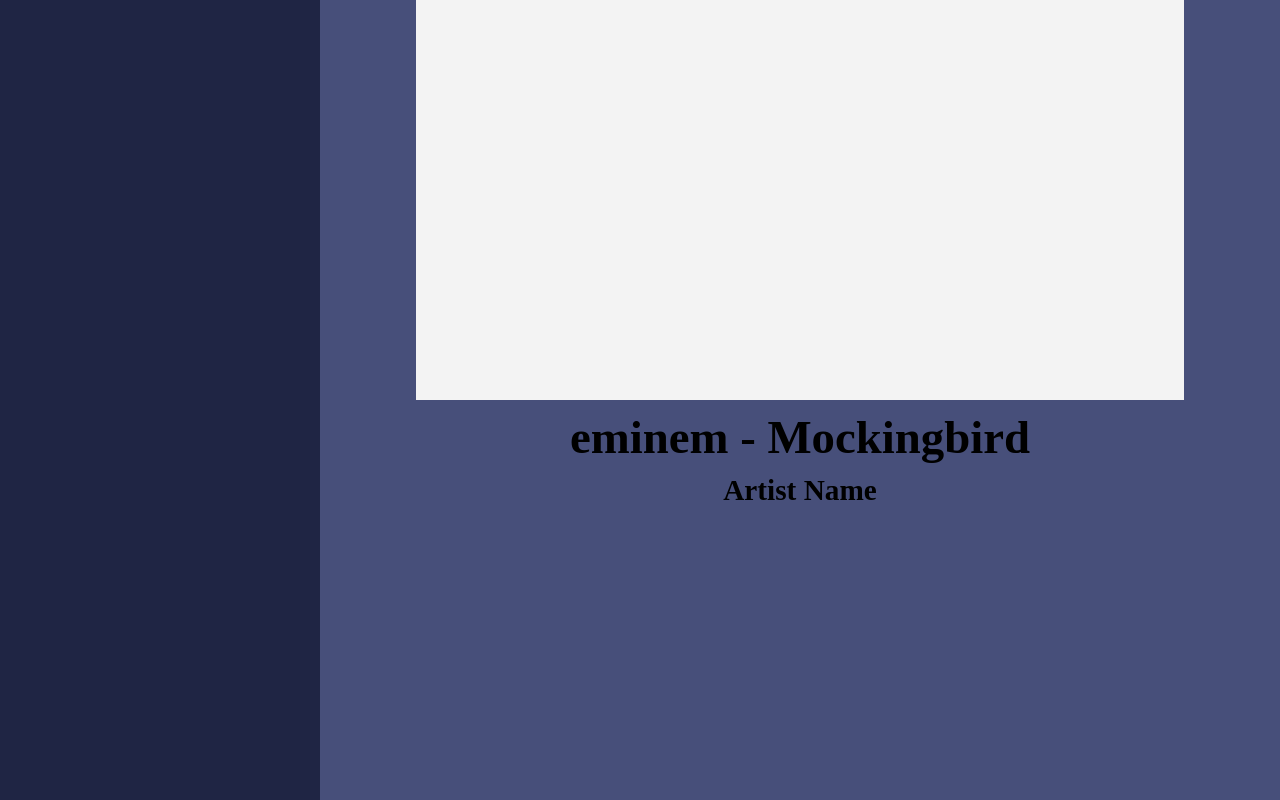
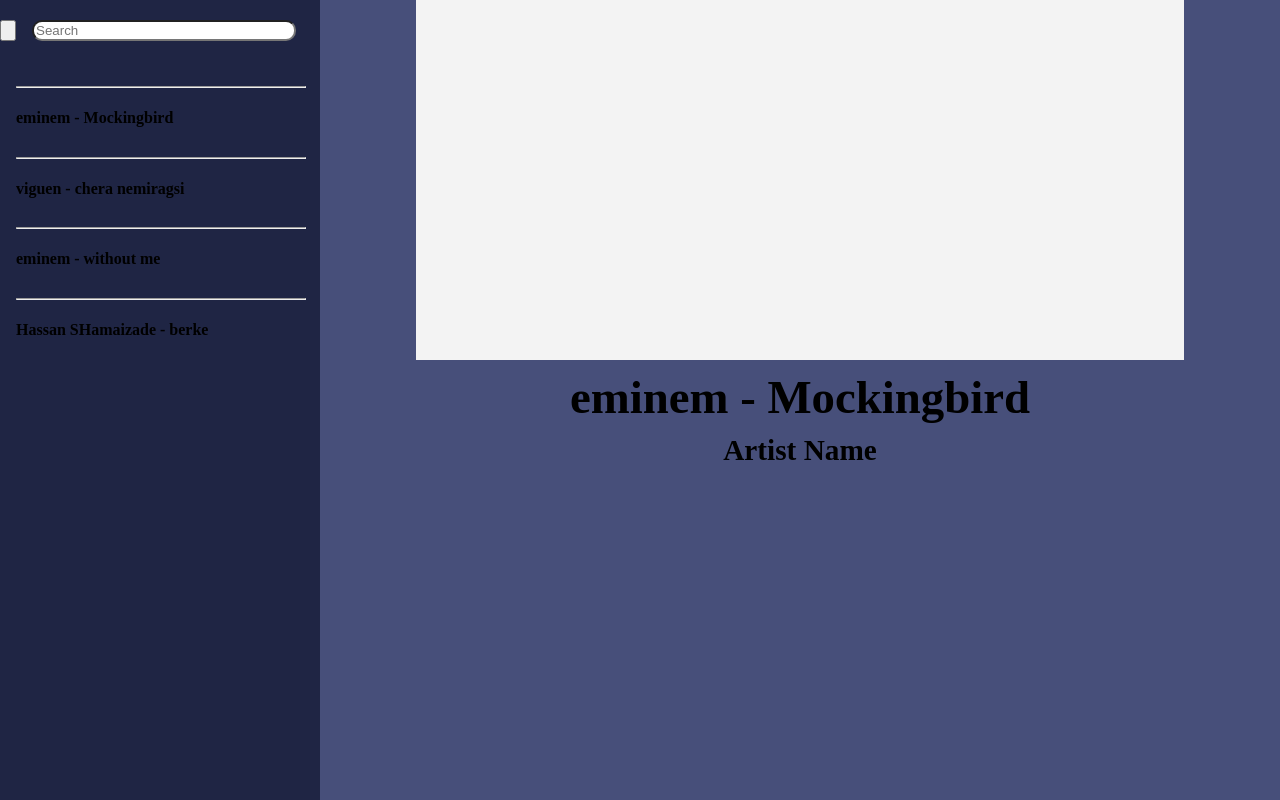
Before and after one commit to mahdisaghi1/ONplayer, a plain HTML site: page player.html in a window 1280 px wide. Drawn offline with Linux system fonts and the light colour scheme.

Commit message:
base finished

```diff
--- a/player.html
+++ b/player.html
@@ -12,12 +12,37 @@
     <div class="MP_content">
         <div class="list">
             <div class="searchBox">
-                <div class="filter"></div>
-                <div class="searchbox"></div>
-                <div class="searchIcon"></div>
+                <div class="filter">
+                    <button><img src="" alt="""></button>
+                </div>
+                <div class="search">
+                    <input type="text" placeholder="Search" class="searchInput">
+                </div>
+                <div class="searchIcon">
+                    <img src="" alt="">
+                </div>
             </div>
-            <div class="musicList"></div>
-            <div class="menu"></div>
+            <div class="musicList">
+                <div class="Musicitem">
+                    <hr>
+                    <h4>eminem - Mockingbird</h4>
+                </div>
+                <div class="Musicitem">
+                    <hr>
+                    <h4>viguen - chera nemiragsi</h4>
+                </div>
+                <div class="Musicitem">
+                    <hr>
+                    <h4>eminem - without me</h4>
+                </div>
+                <div class="Musicitem">
+                    <hr>
+                    <h4>Hassan SHamaizade - berke</h4>
+                </div>
+            </div>
+            <div class="menu">
+                <div class="menuIcon"> <img src="" alt=""></div>
+            </div>
         </div>
         <div class="player">
             <div class="cover">
@@ -27,11 +52,19 @@
                     <h3 class="InformText">eminem - Mockingbird</h3>
                 </div>
                 <div class="Artist">
-                    <h3 class="InformText" >Artist Name</h3>
+                    <h3 class="InformText">Artist Name</h3>
                 </div>
             </div>
             <div class="Cpanel">
+                <div class="options">
 
+                </div>
+                <div class="musicBar">
+
+                </div>
+                <div class="Control">
+
+                </div>
             </div>
         </div>
     </div>
--- a/style/style.css
+++ b/style/style.css
@@ -22,12 +22,18 @@
     .searchBox {
         display: grid;
         width: 100%;
-        height: 10vh;
+        height: 5vh;
+        grid-template-columns: 10% 80% 10%;
+        margin-top: 20px;
+        margin-bottom: 20px;
+
     }
     .musicList {
         display: flex;
         width: 100%;
-        height: 80vh;
+        height: 85vh;
+        flex-direction: column;
+        align-items: center;
     }
     .menu {
         display: grid;
@@ -35,7 +41,17 @@
         height: 10vh;
     }
     /* list content ---> searchbox Divs */
-
+    .searchInput {
+        border-radius: 10px;
+        width: 100%;
+    }
+    /* list content ---> music divs */
+    .Musicitem {
+        width: 90%;
+    }
+    hr {
+        width: 100%;
+    }
 
     /* player content */
     .player {
@@ -55,7 +71,7 @@
     /* information style */
     .information {
         width: 80%;
-        height: 20vh;
+        height: 10vh;
         text-align: center;
     }
     .InformText {
@@ -68,8 +84,33 @@
     .Artist {
         font-size: 25px;
     }
+    /* control panel style */
     .Cpanel {
         width: 80%;
-        height: 30vh;
+        height: 45vh;
+        display: flex;
+        flex-direction: column;
+        align-items: center;
+    }
+    .options {
+        display: flex;
+        flex-direction: row;
+        align-items: center;
+        width: 100%;
+        height: 15vh;
+    }
+    .musicBar {
+        display: flex;
+        flex-direction: row;
+        align-items: center;
+        width: 100%;
+        height: 10vh;
+    }
+    .Control {
+        display: flex;
+        flex-direction: row;
+        align-items: center;
+        width: 100%;
+        height: 25vh;
     }
 }
```
